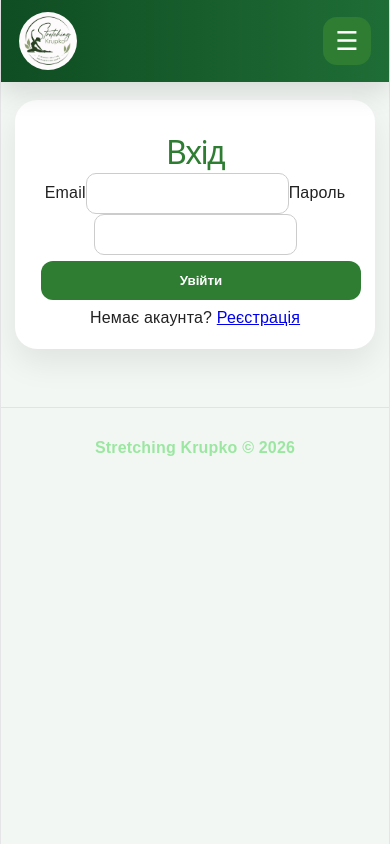
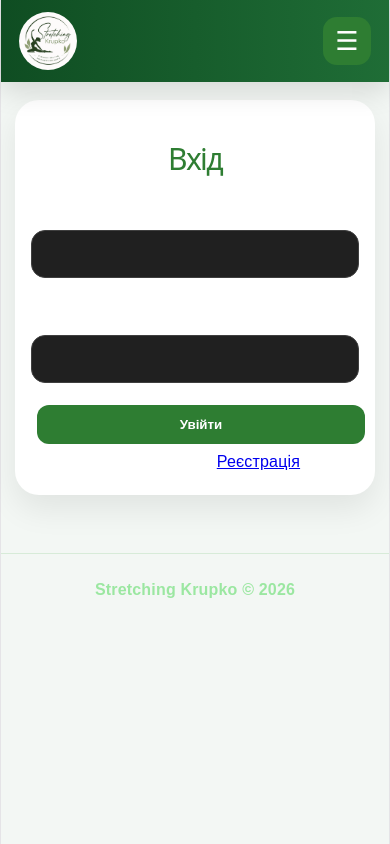
Before and after one commit to pikmi-vika/stretching-planner, a React (Vite) app in the folder client/: page /login in a window 390 px wide. Built offline with nearby package versions, Linux system fonts and the light colour scheme.

Commit message:
fix mobile and tablet design

```diff
--- a/client/src/App.css
+++ b/client/src/App.css
@@ -1258,3 +1258,228 @@ button:hover {
     max-width: 100%;
   }
 }
+/* FIX: profile text visibility */
+.profile-main-card h2,
+.profile-main-card p,
+.profile-progress-card h2,
+.profile-progress-card p,
+.details-card h2,
+.details-card p {
+  color: #ffffff;
+}
+
+.profile-main-card h2 {
+  color: #9be7a1 !important;
+}
+
+/* FIX: login / register forms */
+.details-card form {
+  display: flex;
+  flex-direction: column;
+  gap: 14px;
+  width: 100%;
+}
+
+.details-card form label {
+  color: #ffffff;
+  font-weight: 700;
+  text-align: left;
+  margin-top: 6px;
+}
+
+.details-card form input,
+.details-card form select {
+  width: 100%;
+  box-sizing: border-box;
+  padding: 14px 16px;
+  border-radius: 14px;
+  border: 1px solid #3f3f3f;
+  background: #202020;
+  color: #ffffff;
+  font-size: 16px;
+}
+
+.details-card form input:focus,
+.details-card form select:focus {
+  outline: none;
+  border-color: #43a047;
+  box-shadow: 0 0 0 3px rgba(67, 160, 71, 0.25);
+}
+
+/* TABLET */
+@media (max-width: 1024px) {
+  .container {
+    padding: 24px 18px;
+  }
+
+  .profile-layout {
+    grid-template-columns: 1fr !important;
+    gap: 24px;
+  }
+
+  .details-card {
+    max-width: 100%;
+  }
+
+  .profile-stats {
+    grid-template-columns: repeat(2, 1fr) !important;
+  }
+
+  .exercise-list {
+    grid-template-columns: repeat(2, 1fr) !important;
+  }
+}
+
+/* PHONE */
+@media (max-width: 768px) {
+  body {
+    overflow-x: hidden;
+  }
+
+  .container {
+    padding: 18px 14px !important;
+    width: 100%;
+    box-sizing: border-box;
+  }
+
+  h1 {
+    font-size: 34px !important;
+    line-height: 1.15;
+    text-align: center;
+    word-break: normal;
+  }
+
+  .details-page {
+    padding: 0 !important;
+  }
+
+  .details-card {
+    width: 100% !important;
+    max-width: 100% !important;
+    box-sizing: border-box;
+    padding: 24px 18px !important;
+    border-radius: 24px !important;
+  }
+
+  .details-card form {
+    align-items: stretch;
+  }
+
+  .details-card form label {
+    display: block;
+    width: 100%;
+    text-align: left;
+    font-size: 16px;
+  }
+
+  .details-card form input,
+  .details-card form select {
+    display: block;
+    width: 100% !important;
+    max-width: 100% !important;
+    margin: 0 !important;
+  }
+
+  .details-card button,
+  .details-card form button {
+    width: 100%;
+    max-width: 100%;
+    margin-top: 8px;
+  }
+
+  .profile-layout {
+    display: grid;
+    grid-template-columns: 1fr !important;
+    gap: 22px;
+  }
+
+  .profile-main-card {
+    text-align: center;
+  }
+
+  .profile-avatar {
+    width: 210px !important;
+    height: 210px !important;
+    margin: 0 auto 18px;
+  }
+
+  .profile-avatar img {
+    width: 100%;
+    height: 100%;
+    object-fit: cover;
+  }
+
+  .profile-badges {
+    display: flex;
+    flex-wrap: wrap;
+    justify-content: center;
+    gap: 10px;
+  }
+
+  .profile-stats {
+    grid-template-columns: repeat(2, 1fr) !important;
+    gap: 14px;
+  }
+
+  .profile-actions {
+    display: flex;
+    flex-direction: column;
+    gap: 12px;
+  }
+
+  .profile-actions a,
+  .profile-actions button {
+    width: 100%;
+  }
+
+  .profile-progress-card {
+    text-align: center;
+  }
+
+  .progress-bar-wrapper {
+    flex-direction: column;
+    gap: 10px;
+  }
+
+  .progress-bar {
+    width: 100%;
+  }
+
+  .exercise-list,
+  .video-grid,
+  .schedule-list {
+    grid-template-columns: 1fr !important;
+  }
+
+  .exercise-card,
+  .video-card,
+  .schedule-card {
+    width: 100%;
+    box-sizing: border-box;
+  }
+
+  .footer {
+    text-align: center;
+    padding: 24px 12px;
+  }
+}
+
+/* SMALL PHONE */
+@media (max-width: 420px) {
+  h1 {
+    font-size: 30px !important;
+  }
+
+  .details-card {
+    padding: 22px 16px !important;
+  }
+
+  .profile-avatar {
+    width: 180px !important;
+    height: 180px !important;
+  }
+
+  .profile-stats {
+    grid-template-columns: 1fr !important;
+  }
+}
```
